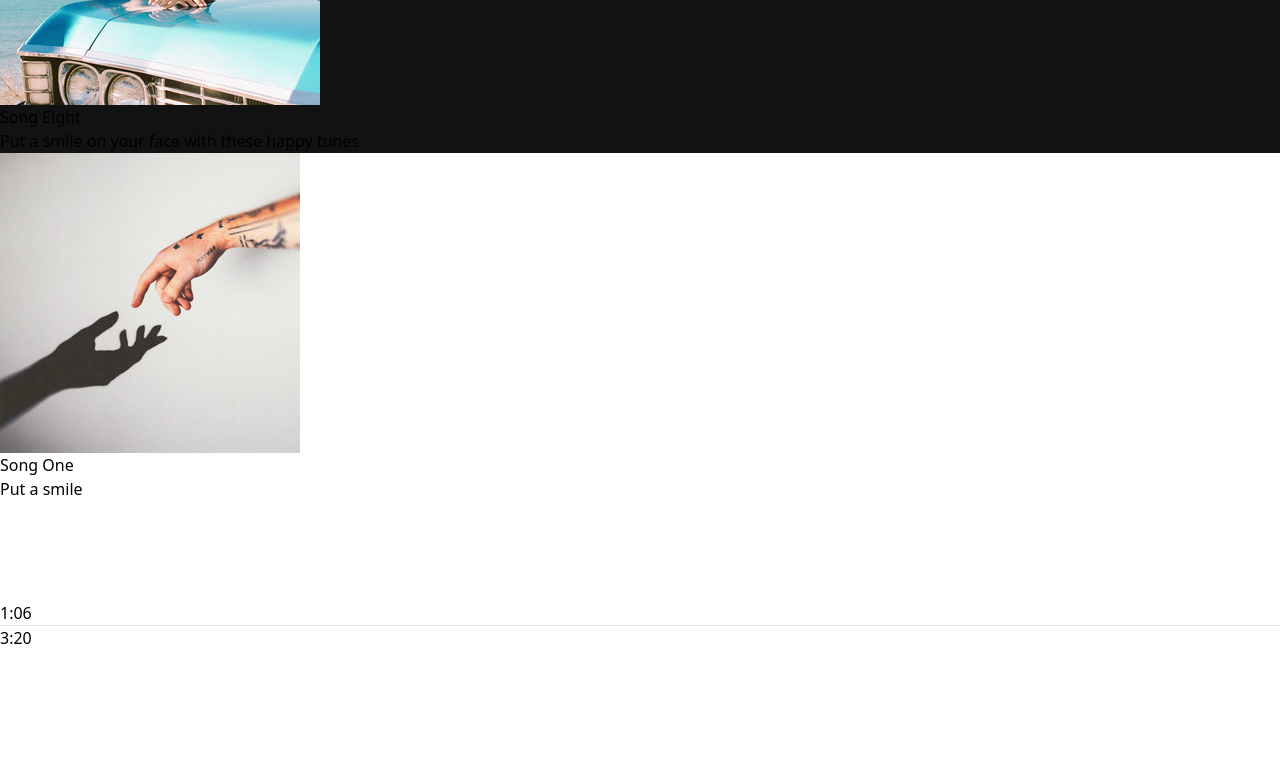
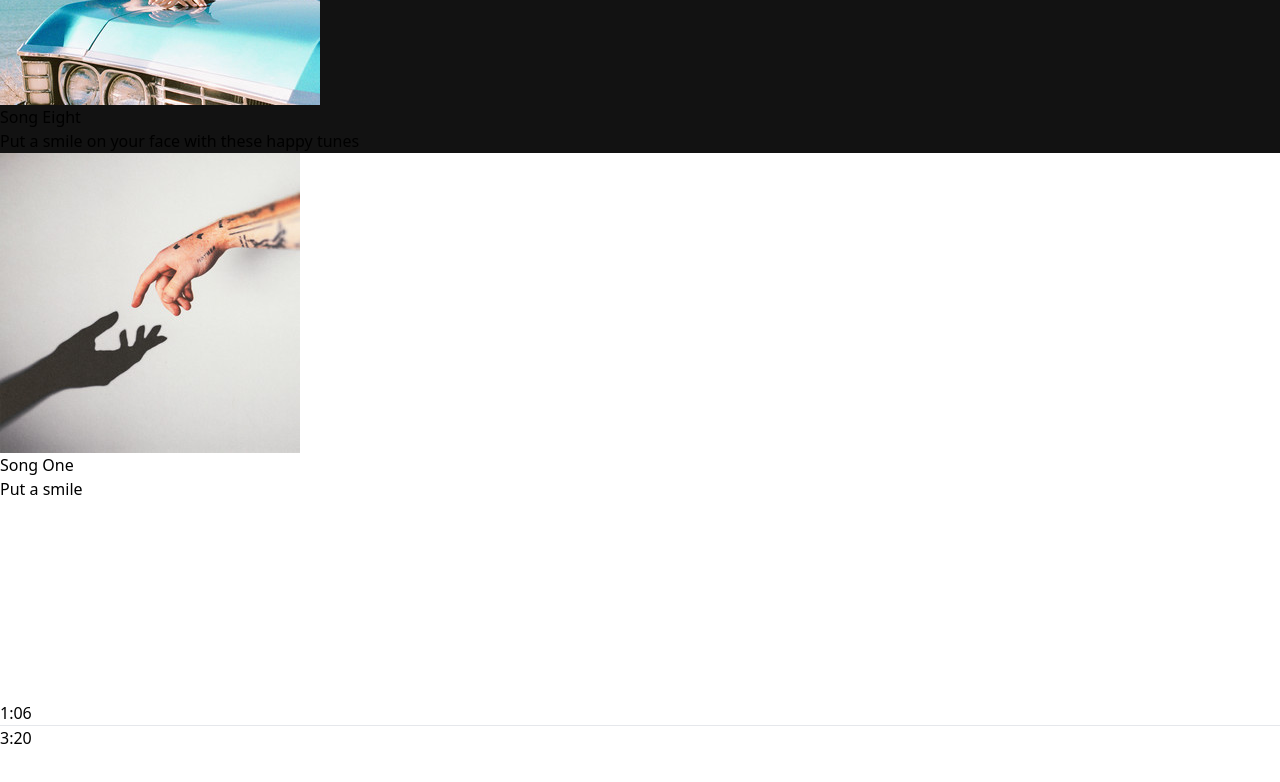
Before and after one commit to ronit-1404/spotify-frontend-clone, a React app in the folder spotifyclone/: page / in a window 1280 px wide. Shown: the part 5517-6299 px from the top of the page. Built offline with nearby package versions, Linux system fonts and the light colour scheme; the HTML template or start-up script is replaced by a standard one.

Commit message:
player error fixed

```diff
--- a/spotifyclone/src/components/Player.jsx
+++ b/spotifyclone/src/components/Player.jsx
@@ -13,8 +13,8 @@ const Player = () => {
         <div className='flex flex-col items-center gap-1 m-auto'>
           <div className='flex gap-4'>
             <img className='w-4 cursor-pointer' src={assets.shuffle_icon} alt="" />
-            <img className='w-4 cursor-pointer' src={assets.prev_icon_icon} alt="" />
-            <img className='w-4 cursor-pointer' src={assets.play_icon_icon} alt="" />
+            <img className='w-4 cursor-pointer' src={assets.prev_icon} alt="" />
+            <img className='w-4 cursor-pointer' src={assets.play_icon} alt="" />
             <img className='w-4 cursor-pointer' src={assets.next_icon} alt="" />
             <img className='w-4 cursor-pointer' src={assets.loop_icon_icon} alt="" />
           </div>
```
